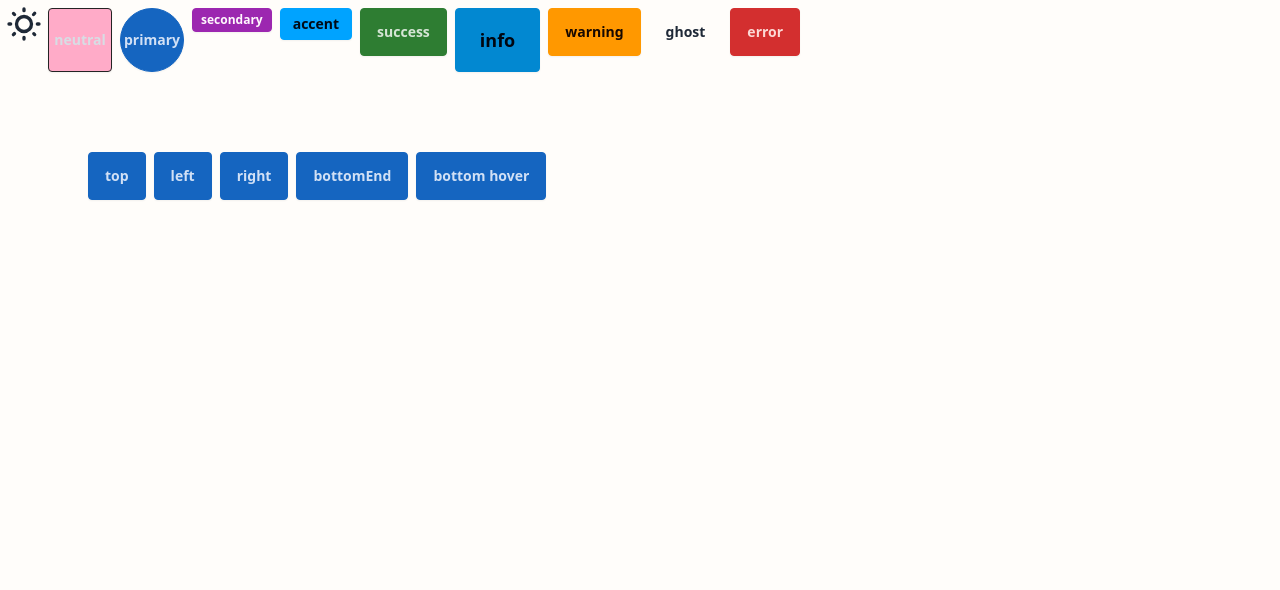
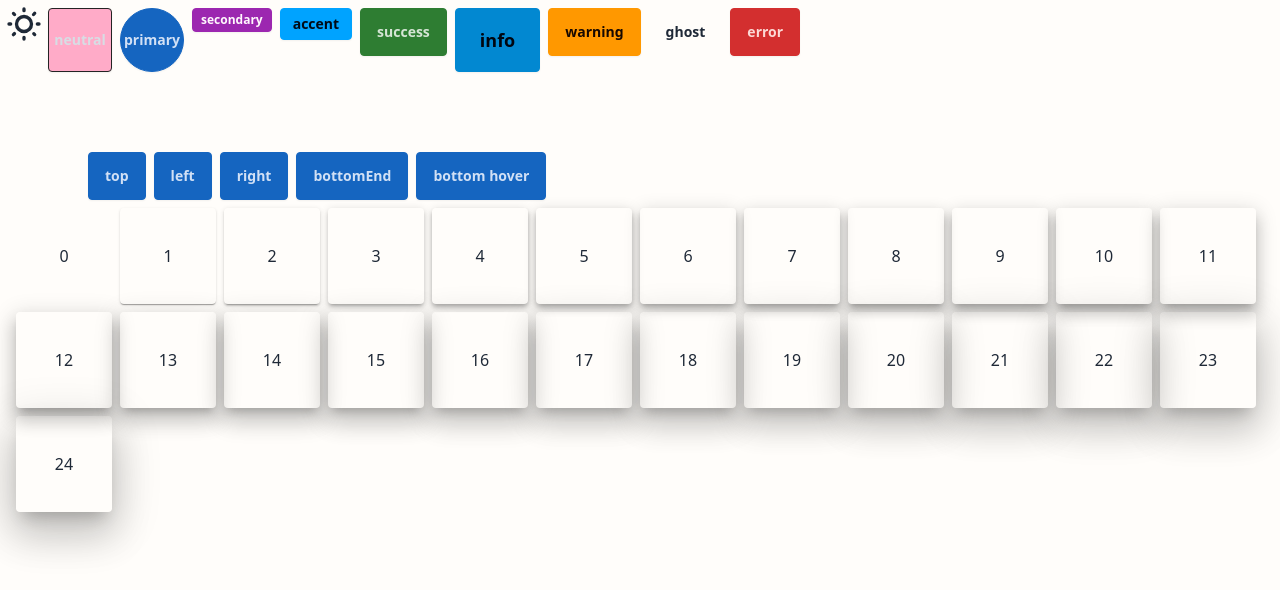
Before and after one commit to 1940879828/components-lib, a React (Vite) app: page / in a window 1280 px wide. Shown: the top 590 px of the page. Built offline with nearby package versions, Linux system fonts and the light colour scheme.

Commit message:
feat: 添加Paper组件

```diff
--- a/src/App.tsx
+++ b/src/App.tsx
@@ -5,6 +5,7 @@ import DropDown, {
   DropdownContent,
   DropdownTrigger
 } from "./components/Dropdown"
+import Paper from "./components/Paper/Paper.tsx"
 import ThemeController from "./components/ThemeController"
 import { initTheme } from "./lib/theme.ts"
 
@@ -17,7 +18,12 @@ function App() {
     <div className="p-2">
       <div className="flex gap-2">
         <ThemeController className="w-8 h-8" />
-        <Button variant="neutral" shape="square" size="lg" className="text-sm bg-custom">
+        <Button
+          variant="neutral"
+          shape="square"
+          size="lg"
+          className="text-sm bg-custom"
+        >
           neutral
         </Button>
         <Button variant="primary" shape="circle" size="lg" className="text-sm">
@@ -106,6 +112,17 @@ function App() {
           </DropdownContent>
         </DropDown>
       </div>
+      <div className="flex gap-2 pl-2 flex-wrap pt-2">
+        {[...Array(25).keys()].map((_, i) => (
+          <Paper
+            key={i}
+            elevation={i}
+            className="w-24 h-24 flex gap-2 justify-center items-center"
+          >
+            {i}
+          </Paper>
+        ))}
+      </div>
     </div>
   )
 }
--- /dev/null
+++ b/src/components/Paper/Paper.tsx
@@ -0,0 +1,31 @@
+import type React from "react"
+import type { ReactNode } from "react"
+import { cn } from "../../lib/utils.ts"
+
+interface Props extends React.ButtonHTMLAttributes<HTMLDivElement> {
+  elevation?: number
+  className?: string
+  children?: ReactNode
+}
+
+const Paper: React.FC<Props> = ({
+  elevation = 0,
+  children,
+  className,
+  ...props
+}) => {
+  return (
+    <div
+      className={cn("rounded", className)}
+      style={{
+        boxShadow: `var(--my-paper-shadow-${elevation})`,
+        backgroundImage: `var(--my-paper-overlay-${elevation})`
+      }}
+      {...props}
+    >
+      {children}
+    </div>
+  )
+}
+
+export default Paper
--- /dev/null
+++ b/src/components/Paper/paper.css
@@ -0,0 +1,77 @@
+:root {
+  --my-paper-shadow-1: 0px 2px 1px -1px rgba(0, 0, 0, 0.2), 0px 1px 1px 0px rgba(0, 0, 0, 0.14), 0px
+    1px 3px 0px rgba(0, 0, 0, 0.12);
+  --my-paper-shadow-2: 0px 3px 1px -2px rgba(0, 0, 0, 0.2), 0px 2px 2px 0px rgba(0, 0, 0, 0.14), 0px
+    1px 5px 0px rgba(0, 0, 0, 0.12);
+  --my-paper-shadow-3: 0px 3px 3px -2px rgba(0, 0, 0, 0.2), 0px 3px 4px 0px rgba(0, 0, 0, 0.14), 0px
+    1px 8px 0px rgba(0, 0, 0, 0.12);
+  --my-paper-shadow-4: 0px 2px 4px -1px rgba(0, 0, 0, 0.2), 0px 4px 5px 0px rgba(0, 0, 0, 0.14), 0px
+    1px 10px 0px rgba(0, 0, 0, 0.12);
+  --my-paper-shadow-5: 0px 3px 5px -1px rgba(0, 0, 0, 0.2), 0px 5px 8px 0px rgba(0, 0, 0, 0.14), 0px
+    1px 14px 0px rgba(0, 0, 0, 0.12);
+  --my-paper-shadow-6: 0px 3px 5px -1px rgba(0, 0, 0, 0.2), 0px 6px 10px 0px rgba(0, 0, 0, 0.14),
+    0px 1px 18px 0px rgba(0, 0, 0, 0.12);
+  --my-paper-shadow-7: 0px 4px 5px -2px rgba(0, 0, 0, 0.2), 0px 7px 10px 1px rgba(0, 0, 0, 0.14),
+    0px 2px 16px 1px rgba(0, 0, 0, 0.12);
+  --my-paper-shadow-8: 0px 5px 5px -3px rgba(0, 0, 0, 0.2), 0px 8px 10px 1px rgba(0, 0, 0, 0.14),
+    0px 3px 14px 2px rgba(0, 0, 0, 0.12);
+  --my-paper-shadow-9: 0px 5px 6px -3px rgba(0, 0, 0, 0.2), 0px 9px 12px 1px rgba(0, 0, 0, 0.14),
+    0px 3px 16px 2px rgba(0, 0, 0, 0.12);
+  --my-paper-shadow-10: 0px 6px 6px -3px rgba(0, 0, 0, 0.2), 0px 10px 14px 1px rgba(0, 0, 0, 0.14),
+    0px 4px 18px 3px rgba(0, 0, 0, 0.12);
+  --my-paper-shadow-11: 0px 6px 7px -4px rgba(0, 0, 0, 0.2), 0px 11px 15px 1px rgba(0, 0, 0, 0.14),
+    0px 4px 20px 3px rgba(0, 0, 0, 0.12);
+  --my-paper-shadow-12: 0px 7px 8px -4px rgba(0, 0, 0, 0.2), 0px 12px 17px 2px rgba(0, 0, 0, 0.14),
+    0px 5px 22px 4px rgba(0, 0, 0, 0.12);
+  --my-paper-shadow-13: 0px 7px 8px -4px rgba(0, 0, 0, 0.2), 0px 13px 19px 2px rgba(0, 0, 0, 0.14),
+    0px 5px 24px 4px rgba(0, 0, 0, 0.12);
+  --my-paper-shadow-14: 0px 7px 9px -4px rgba(0, 0, 0, 0.2), 0px 14px 21px 2px rgba(0, 0, 0, 0.14),
+    0px 5px 26px 4px rgba(0, 0, 0, 0.12);
+  --my-paper-shadow-15: 0px 8px 9px -5px rgba(0, 0, 0, 0.2), 0px 15px 22px 2px rgba(0, 0, 0, 0.14),
+    0px 6px 28px 5px rgba(0, 0, 0, 0.12);
+  --my-paper-shadow-16: 0px 8px 10px -5px rgba(0, 0, 0, 0.2), 0px 16px 24px 2px rgba(0, 0, 0, 0.14),
+    0px 6px 30px 5px rgba(0, 0, 0, 0.12);
+  --my-paper-shadow-17: 0px 8px 11px -5px rgba(0, 0, 0, 0.2), 0px 17px 26px 2px rgba(0, 0, 0, 0.14),
+    0px 6px 32px 5px rgba(0, 0, 0, 0.12);
+  --my-paper-shadow-18: 0px 9px 11px -5px rgba(0, 0, 0, 0.2), 0px 18px 28px 2px rgba(0, 0, 0, 0.14),
+    0px 7px 34px 6px rgba(0, 0, 0, 0.12);
+  --my-paper-shadow-19: 0px 9px 12px -6px rgba(0, 0, 0, 0.2), 0px 19px 29px 2px rgba(0, 0, 0, 0.14),
+    0px 7px 36px 6px rgba(0, 0, 0, 0.12);
+  --my-paper-shadow-20: 0px 10px 13px -6px rgba(0, 0, 0, 0.2), 0px 20px 31px 3px rgba(0, 0, 0, 0.14),
+    0px 8px 38px 7px rgba(0, 0, 0, 0.12);
+  --my-paper-shadow-21: 0px 10px 13px -6px rgba(0, 0, 0, 0.2), 0px 21px 33px 3px rgba(0, 0, 0, 0.14),
+    0px 8px 40px 7px rgba(0, 0, 0, 0.12);
+  --my-paper-shadow-22: 0px 10px 14px -6px rgba(0, 0, 0, 0.2), 0px 22px 35px 3px rgba(0, 0, 0, 0.14),
+    0px 8px 42px 7px rgba(0, 0, 0, 0.12);
+  --my-paper-shadow-23: 0px 11px 14px -7px rgba(0, 0, 0, 0.2), 0px 23px 36px 3px rgba(0, 0, 0, 0.14),
+    0px 9px 44px 8px rgba(0, 0, 0, 0.12);
+  --my-paper-shadow-24: 0px 11px 15px -7px rgba(0, 0, 0, 0.2), 0px 24px 38px 3px rgba(0, 0, 0, 0.14),
+    0px 9px 46px 8px rgba(0, 0, 0, 0.12);
+}
+
+[data-theme="dark"] {
+  --my-paper-overlay-1: linear-gradient(rgba(255 255 255 / 0.051), rgba(255 255 255 / 0.051));
+  --my-paper-overlay-2: linear-gradient(rgba(255 255 255 / 0.069), rgba(255 255 255 / 0.069));
+  --my-paper-overlay-3: linear-gradient(rgba(255 255 255 / 0.082), rgba(255 255 255 / 0.082));
+  --my-paper-overlay-4: linear-gradient(rgba(255 255 255 / 0.092), rgba(255 255 255 / 0.092));
+  --my-paper-overlay-5: linear-gradient(rgba(255 255 255 / 0.101), rgba(255 255 255 / 0.101));
+  --my-paper-overlay-6: linear-gradient(rgba(255 255 255 / 0.108), rgba(255 255 255 / 0.108));
+  --my-paper-overlay-7: linear-gradient(rgba(255 255 255 / 0.114), rgba(255 255 255 / 0.114));
+  --my-paper-overlay-8: linear-gradient(rgba(255 255 255 / 0.119), rgba(255 255 255 / 0.119));
+  --my-paper-overlay-9: linear-gradient(rgba(255 255 255 / 0.124), rgba(255 255 255 / 0.124));
+  --my-paper-overlay-10: linear-gradient(rgba(255 255 255 / 0.128), rgba(255 255 255 / 0.128));
+  --my-paper-overlay-11: linear-gradient(rgba(255 255 255 / 0.132), rgba(255 255 255 / 0.132));
+  --my-paper-overlay-12: linear-gradient(rgba(255 255 255 / 0.135), rgba(255 255 255 / 0.135));
+  --my-paper-overlay-13: linear-gradient(rgba(255 255 255 / 0.139), rgba(255 255 255 / 0.139));
+  --my-paper-overlay-14: linear-gradient(rgba(255 255 255 / 0.142), rgba(255 255 255 / 0.142));
+  --my-paper-overlay-15: linear-gradient(rgba(255 255 255 / 0.145), rgba(255 255 255 / 0.145));
+  --my-paper-overlay-16: linear-gradient(rgba(255 255 255 / 0.147), rgba(255 255 255 / 0.147));
+  --my-paper-overlay-17: linear-gradient(rgba(255 255 255 / 0.15), rgba(255 255 255 / 0.15));
+  --my-paper-overlay-18: linear-gradient(rgba(255 255 255 / 0.152), rgba(255 255 255 / 0.152));
+  --my-paper-overlay-19: linear-gradient(rgba(255 255 255 / 0.155), rgba(255 255 255 / 0.155));
+  --my-paper-overlay-20: linear-gradient(rgba(255 255 255 / 0.157), rgba(255 255 255 / 0.157));
+  --my-paper-overlay-21: linear-gradient(rgba(255 255 255 / 0.159), rgba(255 255 255 / 0.159));
+  --my-paper-overlay-22: linear-gradient(rgba(255 255 255 / 0.161), rgba(255 255 255 / 0.161));
+  --my-paper-overlay-23: linear-gradient(rgba(255 255 255 / 0.163), rgba(255 255 255 / 0.163));
+  --my-paper-overlay-24: linear-gradient(rgba(255 255 255 / 0.165), rgba(255 255 255 / 0.165));
+}
--- a/src/index.css
+++ b/src/index.css
@@ -1,3 +1,5 @@
+@import "./components/Paper/paper.css";
+
 @tailwind base;
 @tailwind components;
 @tailwind utilities;
@@ -8,9 +10,10 @@
   }
 }
 
-[data-theme='dark'] {
+[data-theme="dark"] {
   --my-color: #000;
 }
-[data-theme='light'] {
+
+[data-theme="light"] {
   --my-color: #ffabc8;
 }
--- a/tailwind.config.js
+++ b/tailwind.config.ts
@@ -47,6 +47,9 @@ export default {
     extend: {
       colors: {
         custom: "var(--my-color)"
+      },
+      borderRadius: {
+        DEFAULT: "4px"
       }
     }
   },
```
